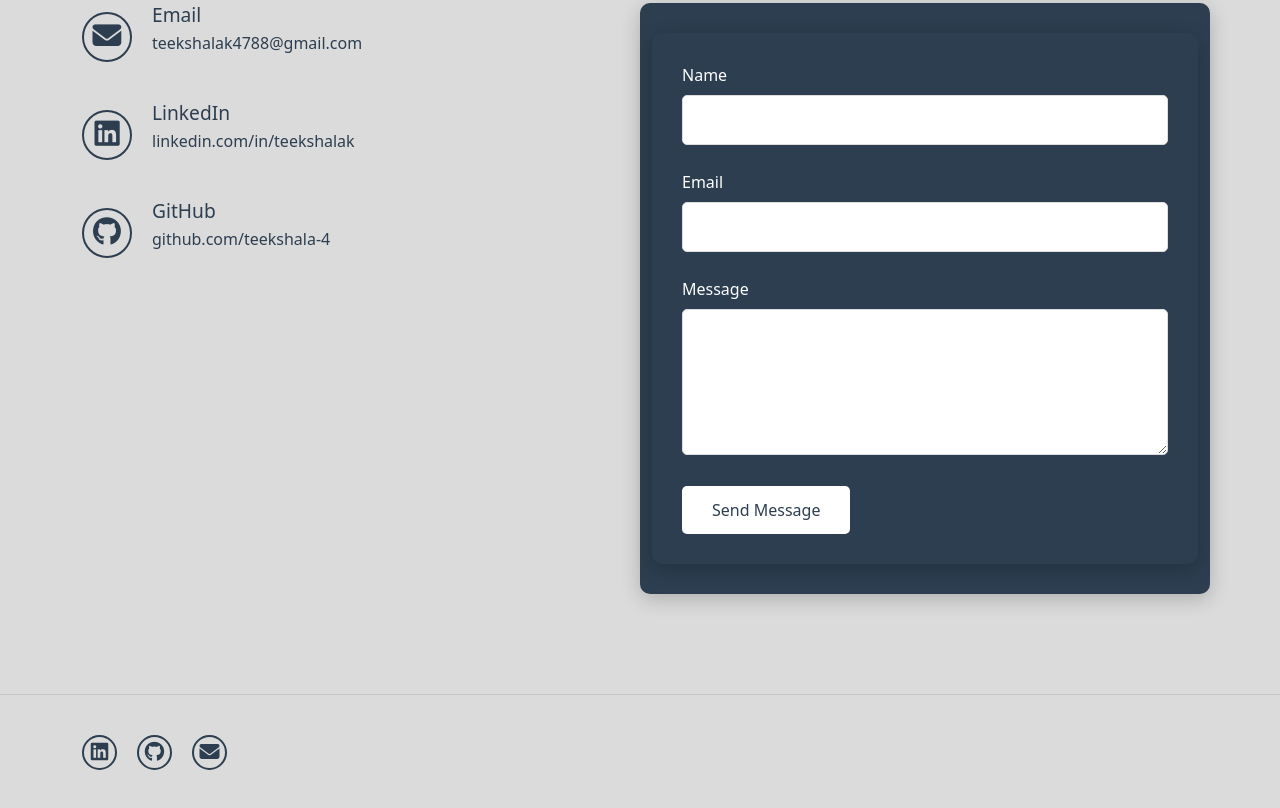
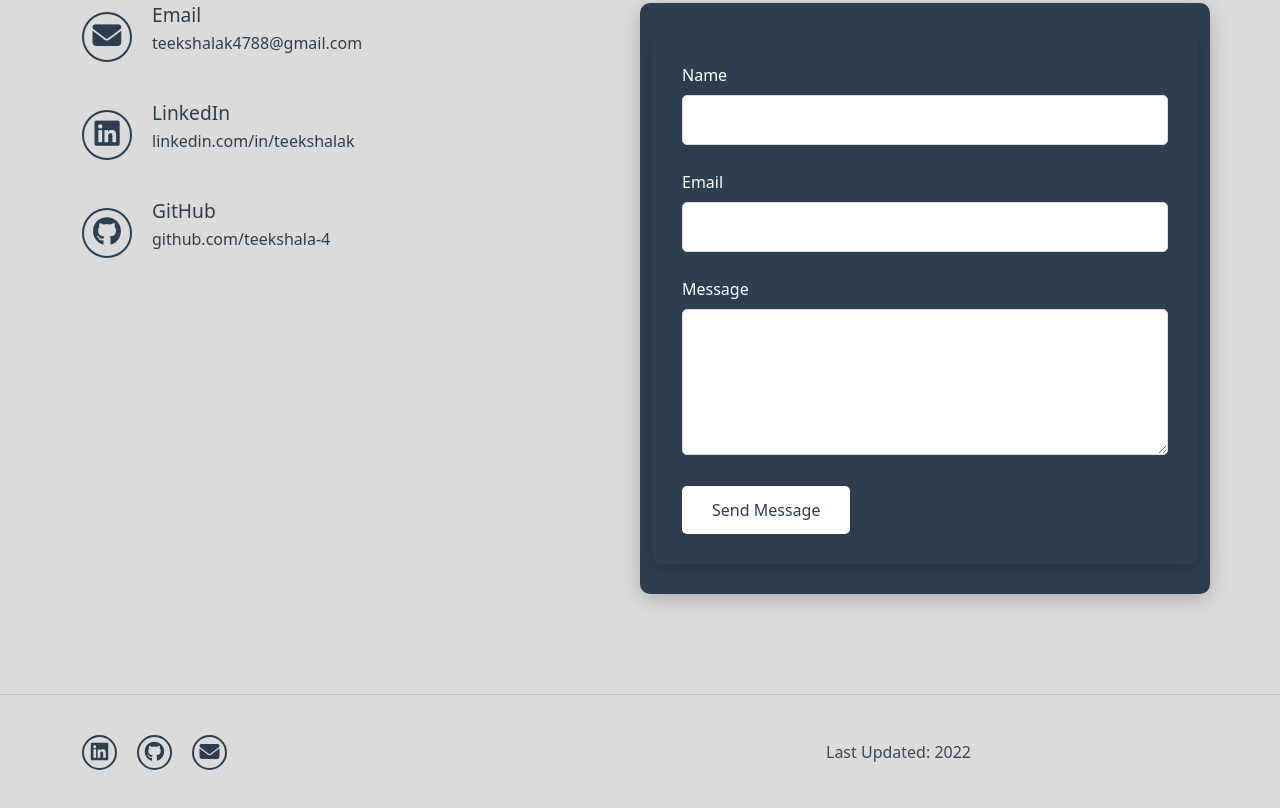
Before and after one commit to teekshala-4/portfolio, a website: page index.html in a window 1280 px wide. Shown: the part 6353-7161 px from the top of the page. Drawn offline with nearby package versions, Linux system fonts and the light colour scheme.

Commit message:
Update index.html
Added a footer content regarding the last update of the website

```diff
--- a/index.html
+++ b/index.html
@@ -408,8 +408,8 @@
 
     <!-- Footer -->
     <footer>
-        <div class="container">
-            <div class="footer-content">
+        <div class="container d-flex">
+            <div class="col-md-8 m-auto footer-content">
                 <div class="social-icons footer-icons">
                     <a href="https://www.linkedin.com/in/teekshalak/" target="_blank" class="icon">
                         <i class="fab fa-linkedin"></i>
@@ -422,6 +422,9 @@
                     </a>
                 </div>
             </div>
+            <div class="col-md-4 m-auto footer-content">
+                <p>Last Updated: 2022</p>
+            </div>
         </div>
     </footer>
 
```
